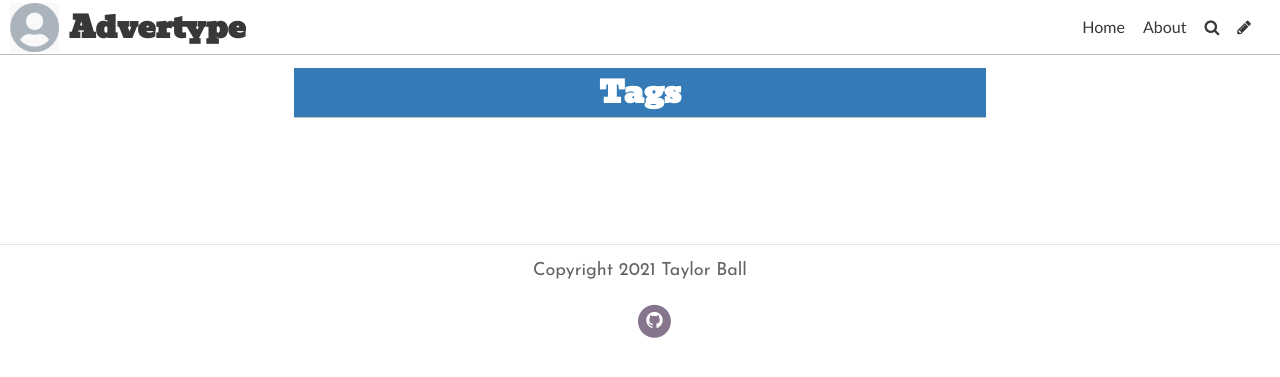
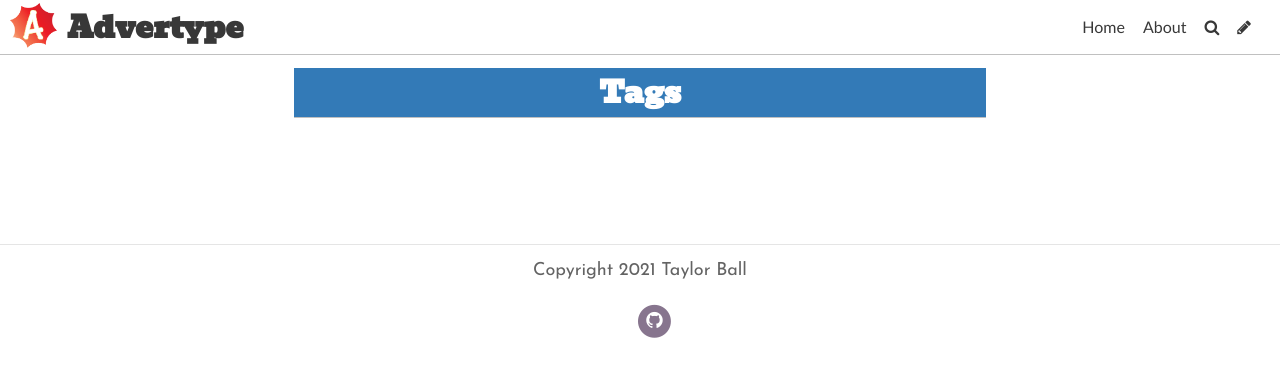
Before and after one commit to taylorball1/taylorball, a Jekyll site: the page built from pages/tags.md, in a window 1280 px wide. Shown: the top 377 px of the page. Built offline with Jekyll 4.4.1, drawn with Linux system fonts in a browser that asks for light colours; some web fonts are replaced.

Commit message:
Update Settings “general”

```diff
--- a/_data/settings.yml
+++ b/_data/settings.yml
@@ -6,8 +6,8 @@ header_text: "Advertype "
 header_text_color: "#ffffff"
 bannerheight: 20vmax
 navbarheight: 55px
-logo: /uploads/logo.jpg
-favicon: /uploads/favicon.ico
+logo: ../uploads/logo.png
+favicon: ../uploads/logo.png
 gridlayout: false
 fixednavbar: false
 upzoom: true
```
Also changed, not shown: uploads/logo.png (added).
